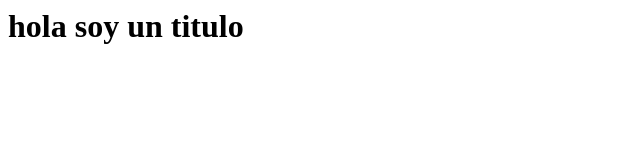
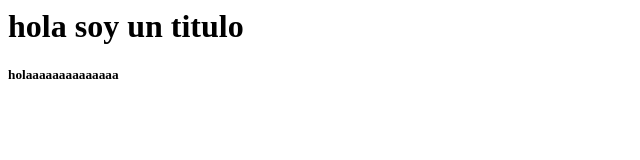
Before and after one commit to ramiro1987/gitbranch, a plain HTML site: page index.html in a window 1280 px wide. Shown: the full height of the page, 0-640 px from the left. Drawn offline with Linux system fonts and the light colour scheme.

Commit message:
agrege un hola

```diff
--- a/index.html
+++ b/index.html
@@ -2,6 +2,7 @@
     <head>
         <body>
             <h1> hola soy un titulo</h1>
+            <h5>holaaaaaaaaaaaaaa</h5>
         </body>
     </head>
 </html>
```
